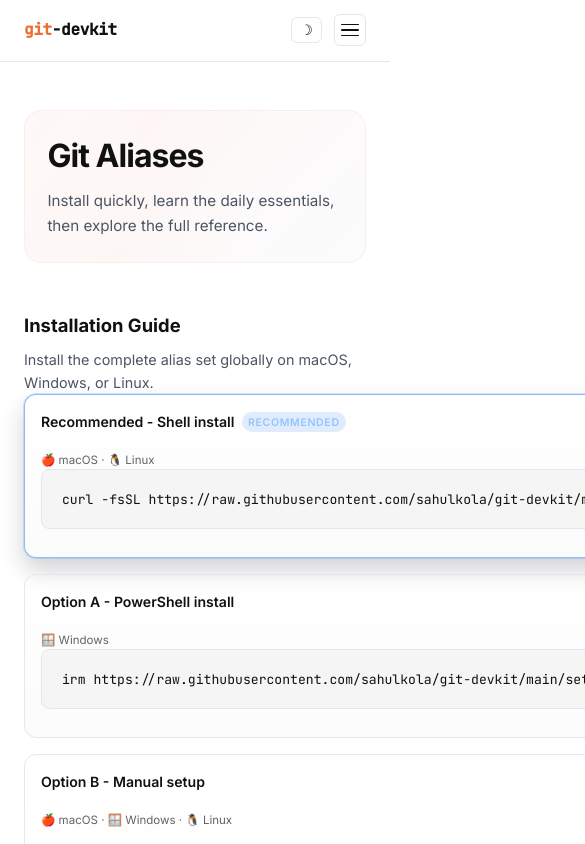
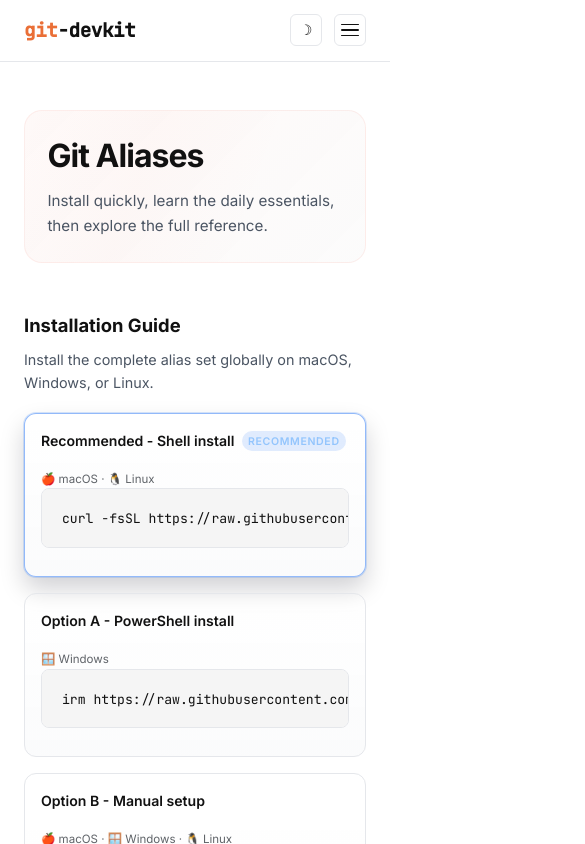
Before and after one commit to SahulKola/git-devkit, an Angular app in the folder docs-app/: page /aliases in a window 390 px wide. Shown: the top 844 px of the page, 585 px wide, since content can reach past the window. Built offline with nearby package versions, Linux system fonts and the light colour scheme.

Commit message:
fix: fix few responsive/mobile UI issues [deploy]

```diff
--- a/docs-app/src/app/layout/header.scss
+++ b/docs-app/src/app/layout/header.scss
@@ -17,7 +17,7 @@
 
 .logo {
   font-weight: 700;
-  font-size: 1rem;
+  font-size: 1.14rem;
   letter-spacing: -0.02em;
   font-family: 'JetBrains Mono', monospace;
   color: var(--text);
@@ -193,10 +193,15 @@
   background: none;
   border: 1px solid var(--border);
   border-radius: 6px;
-  padding: 0.3rem 0.5rem;
+  width: 32px;
+  height: 32px;
+  padding: 6px;
   cursor: pointer;
   font-size: 0.9rem;
   line-height: 1;
+  display: flex;
+  align-items: center;
+  justify-content: center;
   color: var(--text);
   transition: border-color 0.2s;
 
@@ -398,6 +403,10 @@
 }
 
 @media (max-width: 640px) {
+  .logo {
+    font-size: 1.2rem;
+  }
+
   .desktop-nav {
     display: none;
   }
--- a/docs-app/src/app/pages/aliases.scss
+++ b/docs-app/src/app/pages/aliases.scss
@@ -75,9 +75,10 @@
 }
 
 .install-options {
-  display: grid;
+  display: flex;
+  flex-direction: column;
   gap: 1rem;
-  margin-bottom: 1.2rem;
+  margin: 1.2rem 0;
 }
 
 .install-option {
@@ -258,6 +259,10 @@
     align-items: flex-start;
   }
 
+  .os-badges {
+    white-space: normal;
+  }
+
   .table-header {
     display: none;
   }
--- a/docs-app/src/app/pages/installation.scss
+++ b/docs-app/src/app/pages/installation.scss
@@ -83,7 +83,8 @@
 }
 
 .install-options {
-  display: grid;
+  display: flex;
+  flex-direction: column;
   gap: 1rem;
 }
 
@@ -217,4 +218,8 @@
     flex-direction: column;
     align-items: flex-start;
   }
+
+  .os-badges {
+    white-space: normal;
+  }
 }
```
